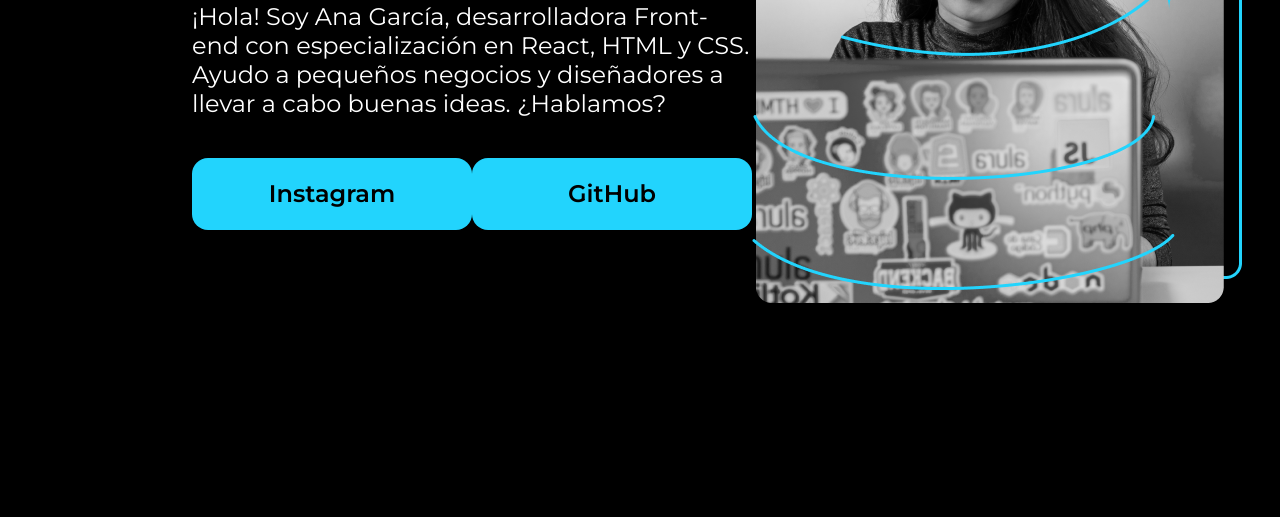
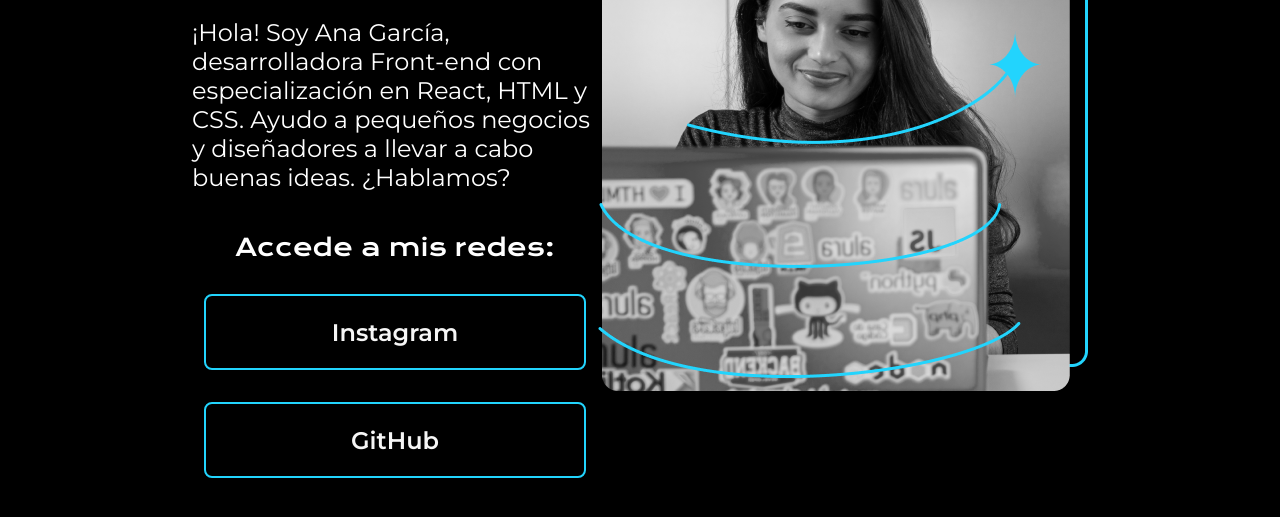
Before and after one commit to EduardoMEPO/html-css, a plain HTML site: page index.html in a window 1280 px wide. Shown: the part 375-892 px from the top of the page. Drawn offline with nearby package versions, Linux system fonts and the light colour scheme.

Commit message:
curso3-first

```diff
--- a/index.html
+++ b/index.html
@@ -20,11 +20,13 @@
                     ¿Hablamos?
                 </p>
                 <div class="presentacion__enlaces">
+                    <h2 class="presentacion__enlaces__subtitulo">Accede a mis redes:</h2>
                     <a class="presentacion__enlaces__link" href="https://www.instagram.com/">Instagram</a>
                     <a class="presentacion__enlaces__link" href="https://www.github.com/">GitHub</a>
                 </div>
         </section>
             <img src="Imagem.png" alt="imagen de Ana García trabajando">
+            <!-- Este es un comentario -->
     </main>
     <footer></footer>
 </body>
--- a/style.css
+++ b/style.css
@@ -43,17 +43,27 @@ body {
 .presentacion__enlaces{
     display: flex;
     justify-content: space-between;
+    flex-direction: column;
+    align-items: center;
+    gap: 32px;
+}
+
+.presentacion__enlaces__subtitulo{
+    font-family: 'Krona One', sans serif;
+    font-size: 24px;
+    font-weight: 400;
 }
 
 .presentacion__enlaces__link{
-    width: 280px;
-    background-color: #22D4FD;
+    /* Este es un comentario */
+    width: 378px;
     text-align: center;
-    padding: 21.5px 0;
-    border-radius: 16px;
-    font-family: "Montserrat", sans-serif;
+    border-radius: 8px;
     font-size: 24px;
     font-weight: 600;
+    padding: 21.5px 0;
     text-decoration: none;
-    color: #000000;
+    color: #F6F6F6;
+    font-family: "Montserrat", sans-serif;
+    border: 2px solid #22D4FD;
 }
```
Lines whose indentation alone changed are shown as unchanged.
